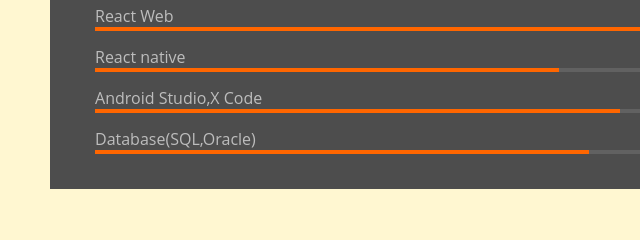
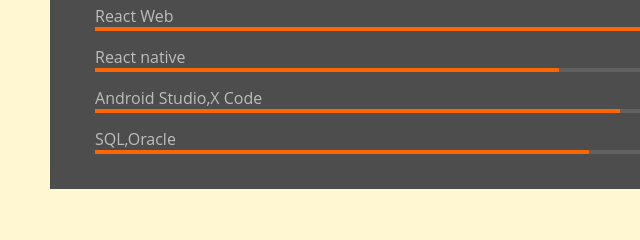
Before and after one commit to ashp2002/d-sop, a plain HTML site: page index.html in a window 1280 px wide. Shown: the part 1448-1688 px from the top of the page, 0-640 px from the left. Drawn offline with Linux system fonts and the light colour scheme.

Commit message:
Update index.html

```diff
--- a/index.html
+++ b/index.html
@@ -160,7 +160,7 @@
                 </div>
                 <div class="skill">
                     <div class="skill__description">
-                        <span>Database(SQL,Oracle)</span>
+                        <span>SQL,Oracle</span>
                         <span>80%</span>
                     </div>
                     <div class="skill__bar">
```
